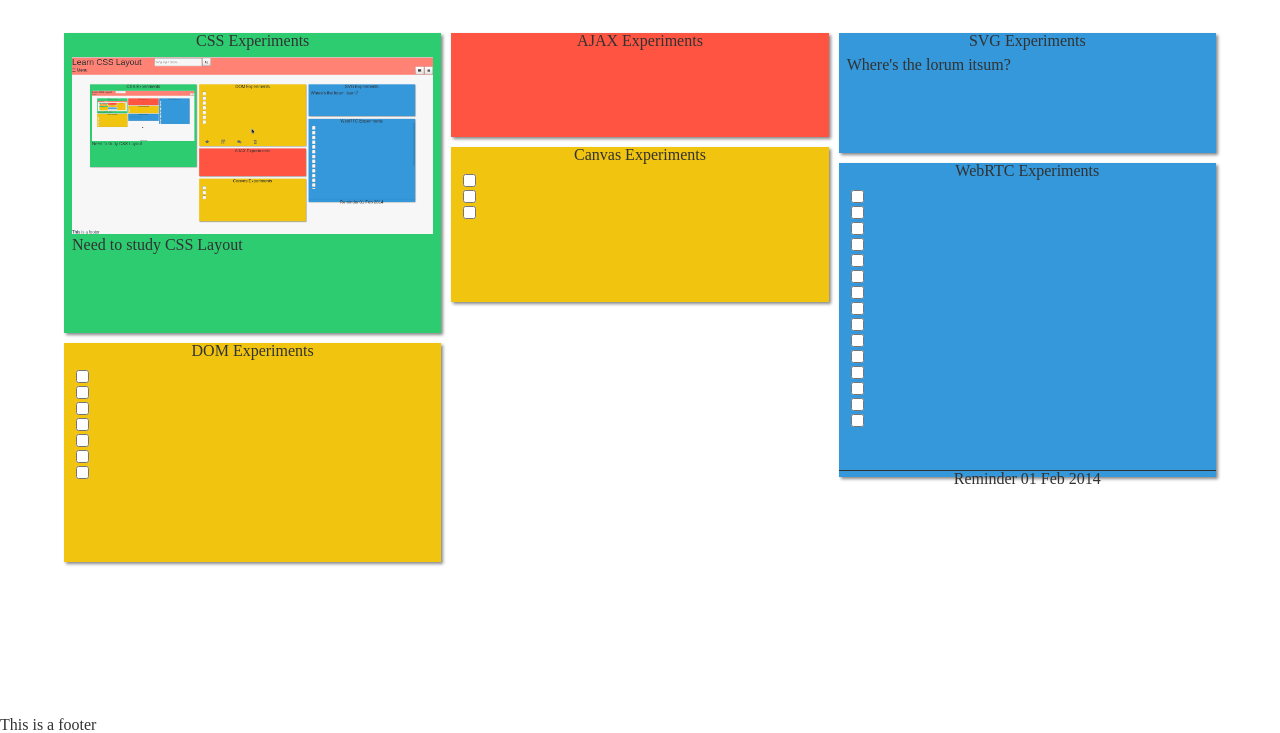
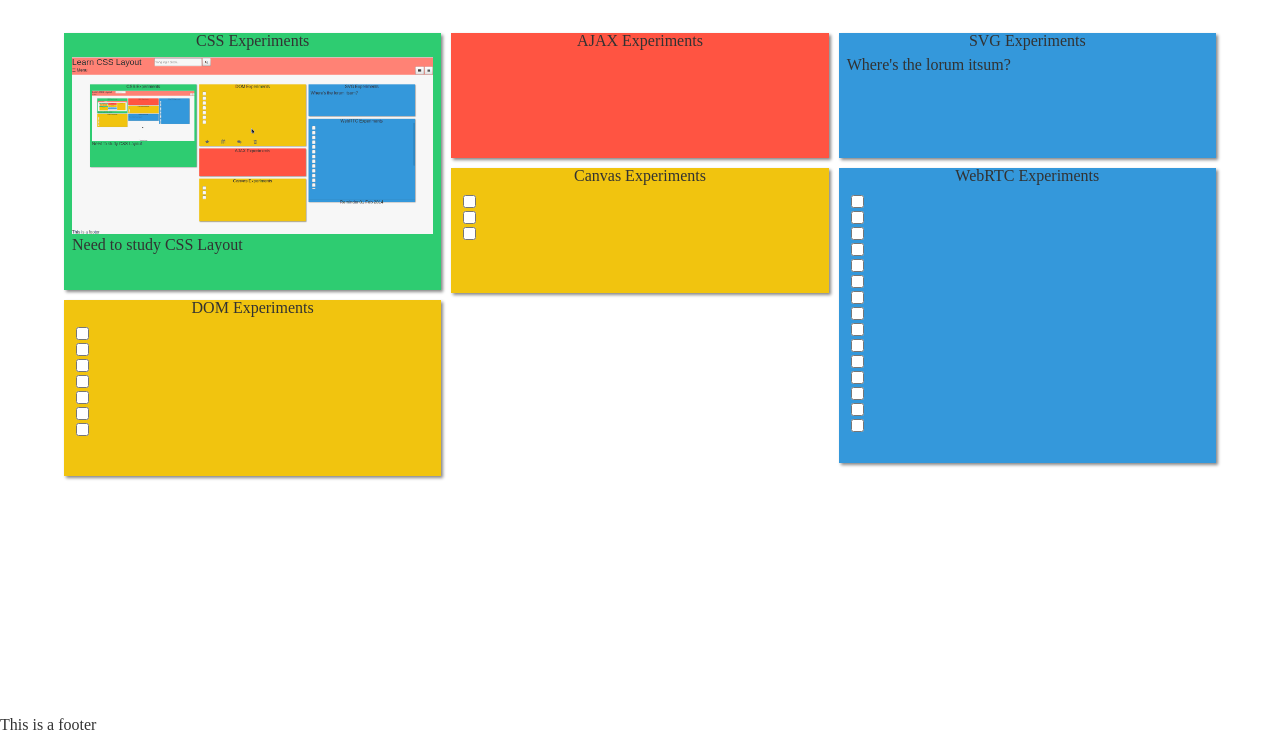
Before and after one commit to keripix/learn-css-layout, a website: page jade/index.jade in a window 1280 px wide. Shown: the part 67-800 px from the top of the page. Drawn offline with nearby package versions, Linux system fonts and the light colour scheme; files that its build step writes are made by us from their sources; files whose address does not match are found by name.

Commit message:
i can just set the min-height of .note-content

```diff
--- a/jade/index.jade
+++ b/jade/index.jade
@@ -180,8 +180,6 @@ html
               .note-footer-item
                 a(href='#')
                   i.fa.fa-trash-o
-            .l-group.note-reminder
-              p Reminder 01 Feb 2014
     // this is meant to be a footer
     // TODO still incorrect
     footer.l-bottom
--- a/less/modules.less
+++ b/less/modules.less
@@ -98,7 +98,6 @@ label.toggle-label {
 .note {
     box-shadow: 2px 2px 3px #888888;
     position: relative;
-    max-height: 380px;
 
     &:hover .note-footer-item {
         visibility: visible;
@@ -130,15 +129,10 @@ label.toggle-label {
     -moz-box-sizing: border-box;
     box-sizing: border-box;
     padding: 8px;
+    min-height: 80px;
     max-height: 250px;
     overflow-y: auto;
-    margin-bottom: 24px;
-
-    &:after {
-        content: "";
-        display: block;
-        height: 24px;
-    }
+    margin-bottom: 5px;
 }
 
 .note-todo input {
@@ -177,5 +171,4 @@ label.toggle-label {
 .note-reminder {
     border-top: 1px solid @black-color;
     height: 24px;
-    width: 100%;
 }
```
Also changed, not shown: css/modules.css, css/style.css, index.html.
